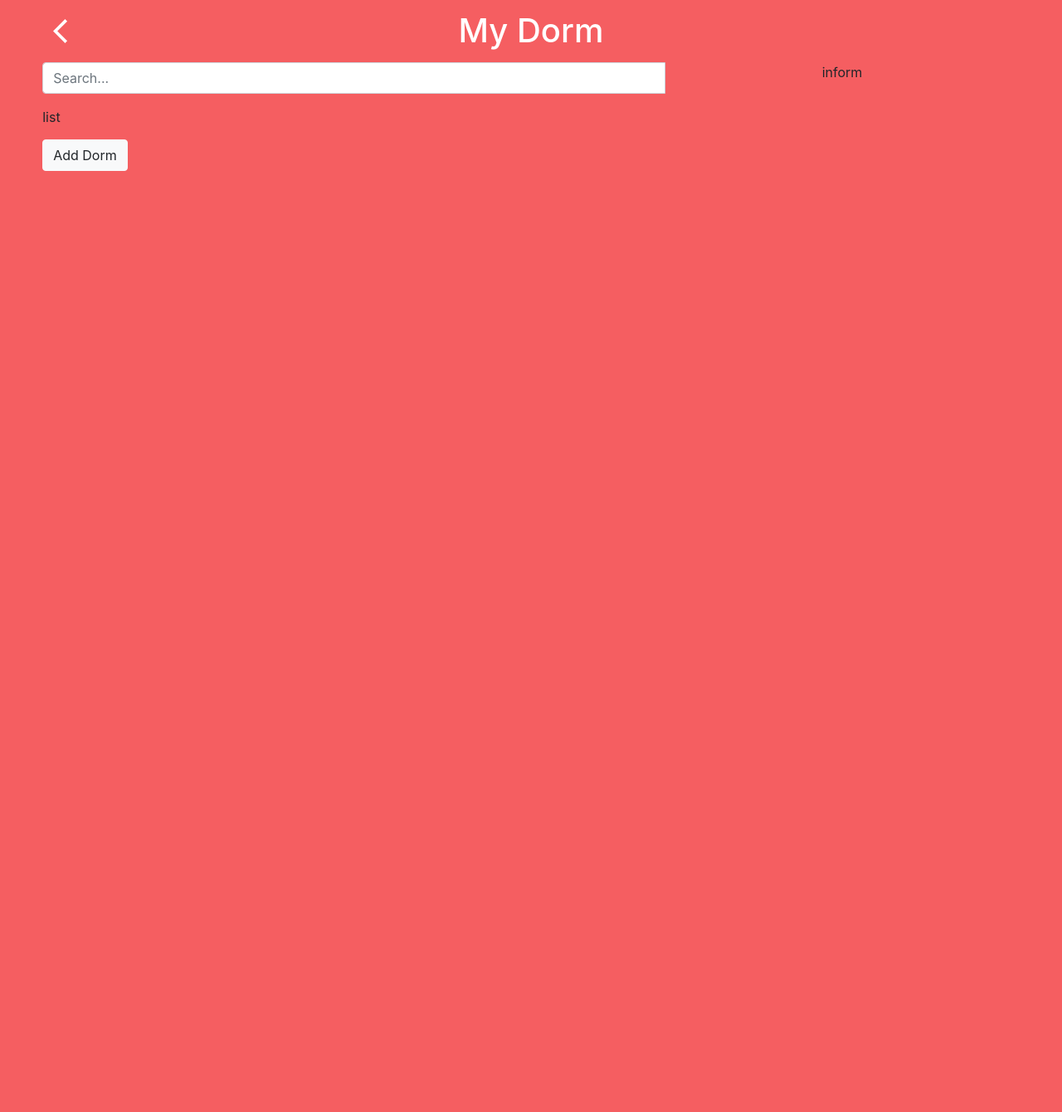
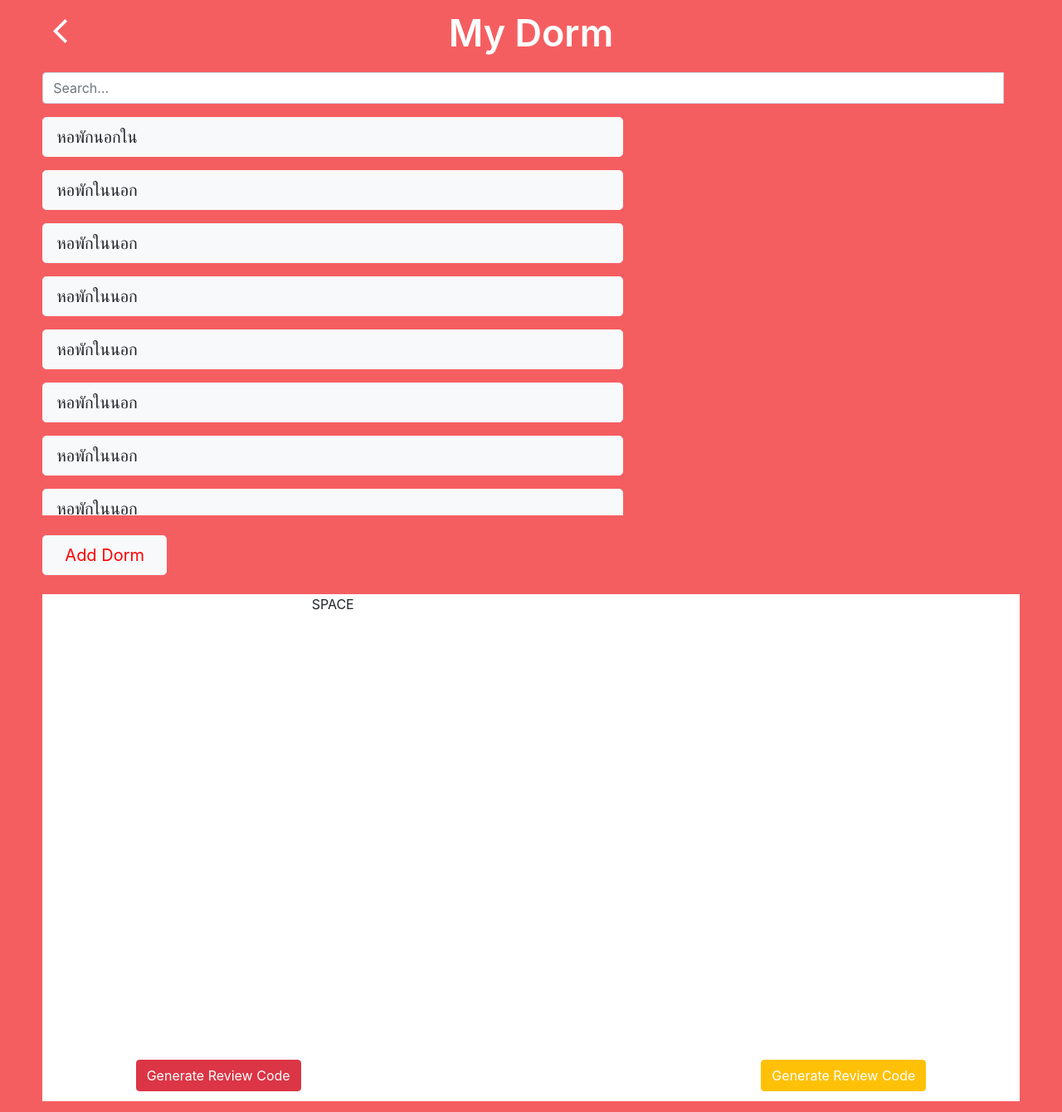
Before and after one commit to allah69/Frontend, a React (Create React App) app: page /dormowner/1 in a window 1280 px wide. Shown: the whole page at 83% size. Before the commit the page ends 800 px from the top, so only its background shows below. Built offline with nearby package versions, Linux system fonts and the light colour scheme.

Commit message:
mydormnew

```diff
--- /dev/null
+++ b/src/components/dormown/DormDetail.tsx
@@ -0,0 +1,18 @@
+import React from "react";
+import SuggestItem from "./SuggestItem";
+import { DormInform } from "./type";
+
+function DormDetail() {
+  return (
+    <div >
+      <div
+        className="overflow-auto"
+        style={{ width: "700px", maxHeight: "460px" ,}}
+      >
+       SPACE
+      </div>
+    </div>
+  );
+}
+
+export default DormDetail;
--- /dev/null
+++ b/src/components/dormown/DormList.tsx
@@ -0,0 +1,48 @@
+import React from "react";
+import SuggestItem from "./SuggestItem";
+import { propsSuggestItem } from "./type";
+
+function DormList() {
+  const suggestLists: propsSuggestItem[] = [{
+    id: "999999",
+    name: "หอพักนอกใน"
+  }, {
+    id: "12534",
+    name: "หอพักในนอก"
+  }, {
+    id: "12534",
+    name: "หอพักในนอก"
+  }, {
+    id: "12534",
+    name: "หอพักในนอก"
+  }, {
+    id: "12534",
+    name: "หอพักในนอก"
+  }, {
+    id: "12534",
+    name: "หอพักในนอก"
+  }, {
+    id: "12534",
+    name: "หอพักในนอก"
+  }, {
+    id: "12534",
+    name: "หอพักในนอก"
+  }, {
+    id: "12534",
+    name: "หอพักในนอก"
+  }]
+  return (
+    <div >
+      <div
+        className="overflow-auto"
+        style={{ textAlign: "center", maxWidth: "705px", maxHeight: "480px" ,}}
+      >
+        {suggestLists.map((item, index) => {
+          return <SuggestItem {...item} key={index} />
+        })}
+      </div>
+    </div>
+  );
+}
+
+export default DormList;
--- /dev/null
+++ b/src/components/dormown/SuggestItem.tsx
@@ -0,0 +1,16 @@
+import React from "react";
+import { Button, Col, Row } from "react-bootstrap"
+import { propsSuggestItem } from "./type";
+function SuggestItem(props: propsSuggestItem) {
+    const { id, name } = props
+    return (
+        <Row noGutters={true} className="mb-3">
+            <Col style={{width:"700px"}}>
+                <Button variant="light" size="lg" block style={{textAlign:"left"}}>
+                    {name}
+                </Button>
+            </Col>
+        </Row>
+    )
+}
+export default SuggestItem
--- a/src/components/dormown/dormhome.tsx
+++ b/src/components/dormown/dormhome.tsx
@@ -5,6 +5,8 @@ import { useHistory } from "react-router-dom";
 import Row from "react-bootstrap/Row";
 import Col from "react-bootstrap/Col";
 import ArrowBackIosIcon from '@material-ui/icons/ArrowBackIos';
+import DormList from './DormList';
+import DormDetail from './DormDetail';
 
 function DormHome() {
     const history = useHistory();
@@ -26,10 +28,13 @@ function DormHome() {
                         height: "0",
                         left: "0%",
                         color: "white",
+                        fontStyle: "normal",
+                        fontWeight: 600,
+                        fontSize: "45px",
                     }}>My Dorm</h1>
                 </Nav>
             </Navbar>
-            <div style={{ padding: "0% 4%" }}>
+            <div style={{ padding: "1% 4%" }}>
                 <Row noGutters={true}>
                     <Col>
                         <Row noGutters={true}>
@@ -45,28 +50,47 @@ function DormHome() {
                             </InputGroup>
                         </Row>
                         <Row noGutters={true}>
-                            list
+                            <DormList />
                         </Row>
+                        <Row noGutters={true}>
                             <div
                                 style={{
                                     textAlign: "left",
                                     display: "inline-block",
-                                width: "750px",
+                                    width: "100%",
                                     padding: "2% 0% "
-
                                 }}
                             >
-                            <Button variant="light">
+                                <Button variant="light" size="lg" block style={{ color: "red" ,width:"150px" }}>
                                     Add Dorm
                         </Button>
                             </div>
+                        </Row>
+                    </Col>
+                    <Col style={{ maxWidth: "20px" }}>
+                    </Col>
+                    <Col className="bg-white">
+                        <Row noGutters={true} style={{ height: "550px" }}>
+                            <DormDetail />
+                        </Row>
+                        <Row noGutters={true} style={{ padding: "1% 2%" }}>
+                            <Col>
+                                <Button variant="danger">
+                                    Generate Review Code
+                            </Button>
+                            </Col>
+                            <Col style={{ width: "100px" }}>
                             </Col>
                             <Col>
-                        inform
+                                <Button variant="warning" style={{ textAlign: "right", color: "white" }}>
+                                    Generate Review Code
+                            </Button>
+                            </Col>
+                        </Row>
                     </Col>
                 </Row>
             </div>
-        </div>
+        </div >
     )
 }
 export default DormHome;
--- /dev/null
+++ b/src/components/dormown/type.ts
@@ -0,0 +1,94 @@
+export interface propsSuggestItem  {
+    id : string,
+    name : string
+}
+export interface propsSearch {
+    dormName? : string,
+    price? : number,
+    distance? : number,
+    maxperson? : number,
+    rating? : number,
+    roomSize? : number,
+    roomType? : string,
+    gender? : string,
+    convenienceStore? : boolean,
+    kitchen? : boolean,
+    laundry? : boolean,
+    parking? : boolean,
+    pet? : boolean,
+    internet? : boolean,
+    smoking? : boolean,
+    fitness? : boolean,
+    pool? : boolean,
+    cooking? : boolean,
+    restRoom? : boolean,
+    show : boolean,
+    handleClose : () => void
+    sendBack : (data : string) => void
+}
+export interface propsDorm {
+    src : string,
+    id : string
+}
+export interface propsCarousel {
+    dorms : propsDorm[]
+}
+export interface DormInform {
+    dormId?: string,
+    name?: string,
+    code?: string,
+    owner?: {
+        userId?: string,
+        name?: {
+            firstName?: string,
+            lastName?: string
+        },
+        profilePic?: string
+    },
+    contact?: {
+        telephone?: string,
+        email?:     string,
+        lineID?:    string,
+        website?:   string,
+    },
+    address?: {
+        address?: string,
+        coordiante?: {}
+    },
+    utility?: [
+        {
+            type?: string,
+            distance?: number,
+            description?: string
+        }
+    ],
+    room: [
+        {
+            roomid?: number,
+            name?: string,
+            capacity?: number,
+            image?: [
+                string
+            ],
+            bathroom?: number,
+            aircond?: number,
+            kitchen?: number,
+            bedroom?: number,
+            description?: string,
+            price?: {
+                amount?: number,
+                pricePer?: number
+            },
+            allowedSex?: any
+        }
+    ],
+    allowedSex?: string,
+    avgStar?: number,
+    license?: [
+        string
+    ],
+    createdOn?: string,
+    modifiedOn?: string,
+    approved?: boolean,
+    approvedOn?: string
+}
```
Lines whose indentation alone changed are shown as unchanged.
